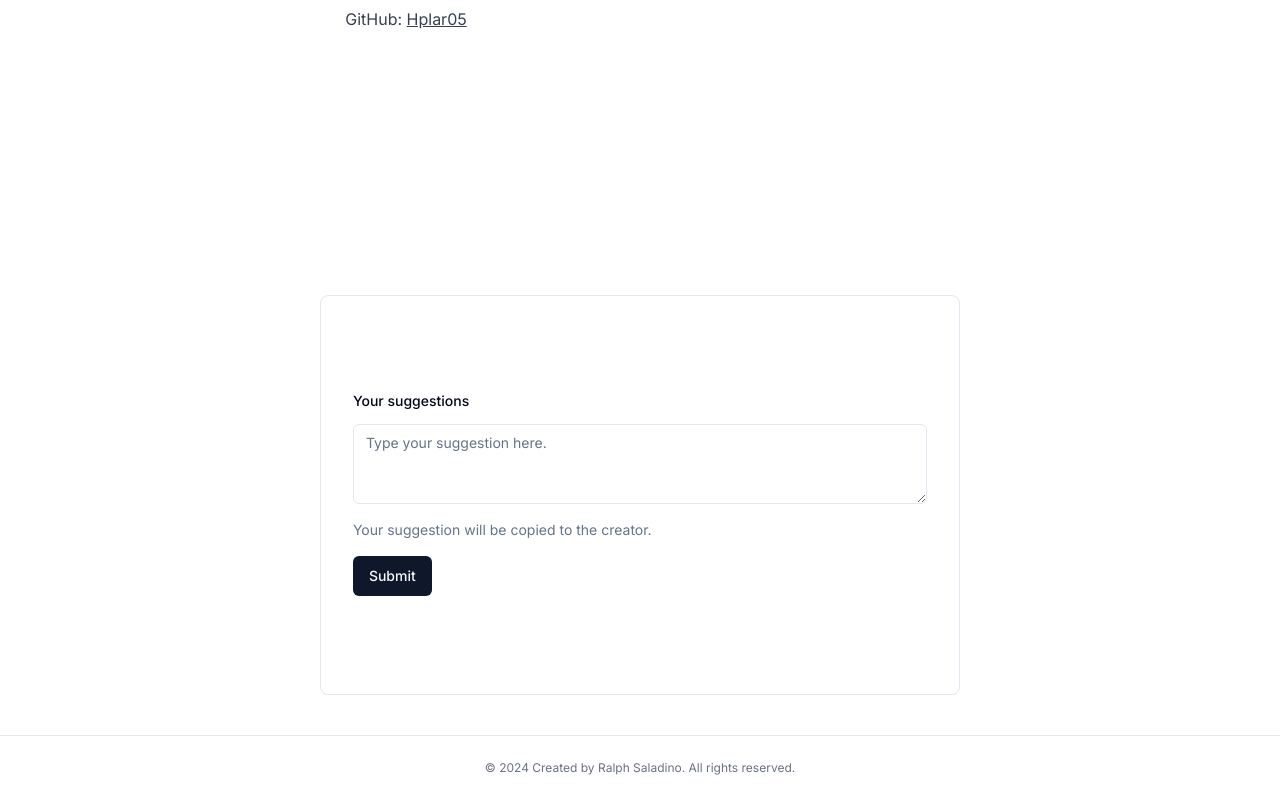
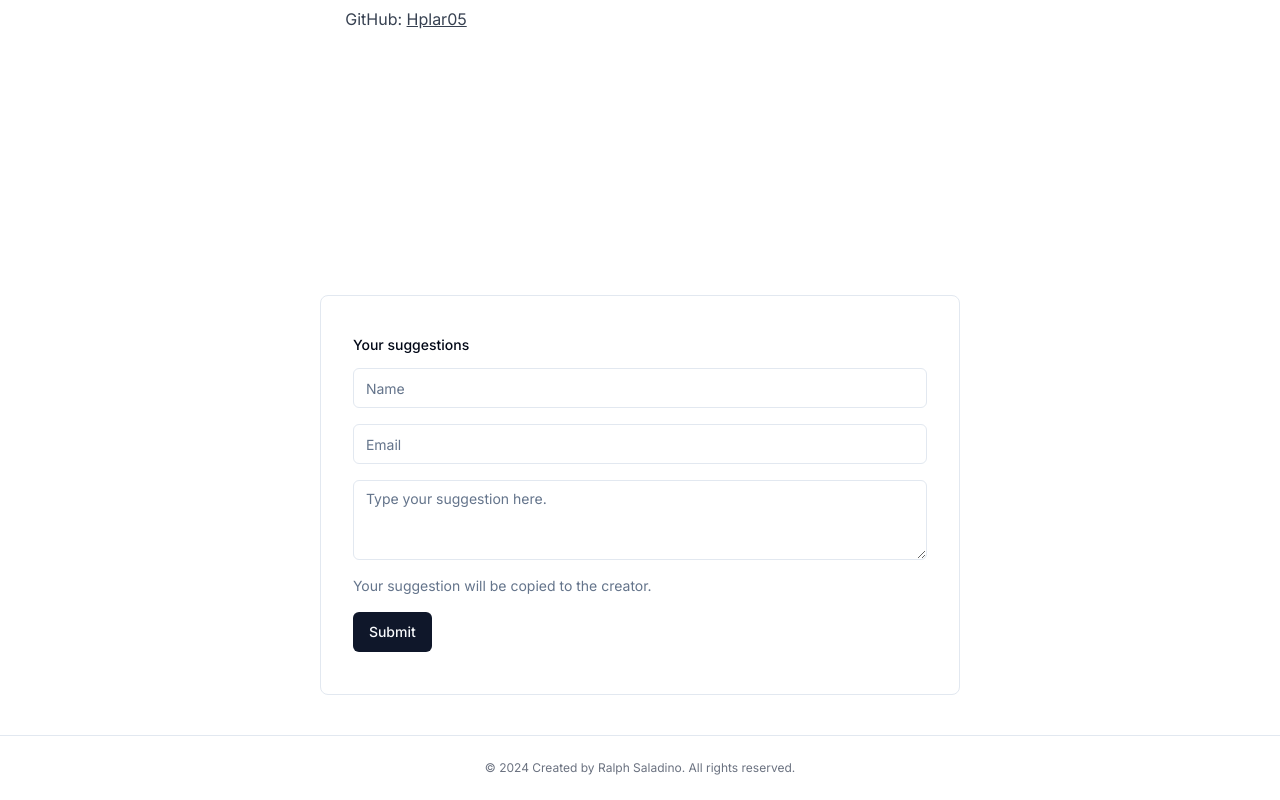
Before and after one commit to hplar05/Portfolio-2.0, a Next.js app: page / in a window 1280 px wide. Shown: the part 2777-3577 px from the top of the page. Built offline with nearby package versions, Linux system fonts and the light colour scheme.

Commit message:
feat: hookform and zod

```diff
--- a/app/(sections)/Suggestion.tsx
+++ b/app/(sections)/Suggestion.tsx
@@ -1,4 +1,4 @@
-import { SuggestionInput } from "@/components/SuggestionInput";
+import SuggestionInput from "@/components/SuggestionInput";
 import React from "react";
 
 const Suggestion = () => {
--- a/components/SuggestionInput.tsx
+++ b/components/SuggestionInput.tsx
@@ -1,22 +1,63 @@
+"use client";
+
 import { Label } from "@/components/ui/label";
 import { Textarea } from "@/components/ui/textarea";
 import { Button } from "./ui/button";
+import { zodResolver } from "@hookform/resolvers/zod";
+import { useForm } from "react-hook-form";
+import type { FieldValues } from "react-hook-form";
+import { Input } from "@/components/ui/input";
+import {
+  SuggestionSchema,
+  SuggestionType,
+} from "@/lib/validation/suggestionSchema";
 
-export function SuggestionInput() {
+export default function SuggestionInput() {
+  const {
+    register,
+    handleSubmit,
+    formState: { errors, isSubmitting },
+    reset,
+  } = useForm<SuggestionType>({
+    resolver: zodResolver(SuggestionSchema),
+  });
+
+  const onSubmit = async (data: SuggestionType) => {
+    // todo: submit to server
+    // ...
+    await new Promise((resolve) => setTimeout(resolve, 4000));
+
+    reset();
+  };
+
   return (
     <div className="border rounded-lg mb-20 h-[50vh] justify-center flex items-center">
-      <form className="grid w-[90%] gap-4" action="post">
+      <form onSubmit={handleSubmit(onSubmit)} className="grid w-[90%] gap-4">
         <Label htmlFor="message-2 text-lg">Your suggestions</Label>
+        <Input {...register("name")} type="name" placeholder="Name" />
+        {errors.name && (
+          <p className="text-red-500">{`${errors.name.message}`}</p>
+        )}
+        <Input {...register("email")} type="email" placeholder="Email" />
+        {errors.email && (
+          <p className="text-red-500">{`${errors.email.message}`}</p>
+        )}
         <Textarea
-          required
+          {...register("text")}
+          typeof="text"
           placeholder="Type your suggestion here."
           id="message-2"
         />
+        {errors.text && (
+          <p className="text-red-500">{`${errors.text.message}`}</p>
+        )}
         <p className="text-sm text-muted-foreground">
           Your suggestion will be copied to the creator.
         </p>
         <div>
-          <Button type="submit">Submit</Button>
+          <Button type="submit" disabled={isSubmitting}>
+            Submit
+          </Button>
         </div>
       </form>
     </div>
--- /dev/null
+++ b/components/ui/input.tsx
@@ -0,0 +1,25 @@
+import * as React from "react"
+
+import { cn } from "@/lib/utils"
+
+export interface InputProps
+  extends React.InputHTMLAttributes<HTMLInputElement> {}
+
+const Input = React.forwardRef<HTMLInputElement, InputProps>(
+  ({ className, type, ...props }, ref) => {
+    return (
+      <input
+        type={type}
+        className={cn(
+          "flex h-10 w-full rounded-md border border-input bg-background px-3 py-2 text-sm ring-offset-background file:border-0 file:bg-transparent file:text-sm file:font-medium placeholder:text-muted-foreground focus-visible:outline-none focus-visible:ring-2 focus-visible:ring-ring focus-visible:ring-offset-2 disabled:cursor-not-allowed disabled:opacity-50",
+          className
+        )}
+        ref={ref}
+        {...props}
+      />
+    )
+  }
+)
+Input.displayName = "Input"
+
+export { Input }
--- /dev/null
+++ b/lib/validation/suggestionSchema.ts
@@ -0,0 +1,11 @@
+import { z } from "zod"
+
+export type SuggestionType = z.infer<typeof SuggestionSchema>
+
+export const SuggestionSchema = z.object({
+    text: z.string()
+    .min(5, { message: "Minimum length of text is 5" })
+    .max(100, { message: "Maximum length of text is 100" }),
+    name: z.string().min(3, {message: "Minimum length of name is 3"}),
+    email: z.string()
+})
--- a/package.json
+++ b/package.json
@@ -9,6 +9,7 @@
     "lint": "next lint"
   },
   "dependencies": {
+    "@hookform/resolvers": "^3.6.0",
     "@radix-ui/react-dropdown-menu": "^2.0.6",
     "@radix-ui/react-label": "^2.0.2",
     "@radix-ui/react-slot": "^1.0.2",
@@ -19,8 +20,10 @@
     "next-themes": "^0.3.0",
     "react": "^18",
     "react-dom": "^18",
+    "react-hook-form": "^7.52.0",
     "tailwind-merge": "^2.3.0",
-    "tailwindcss-animate": "^1.0.7"
+    "tailwindcss-animate": "^1.0.7",
+    "zod": "^3.23.8"
   },
   "devDependencies": {
     "@types/node": "^20",
```
Also changed, not shown: 1 other file (tests, documents, lock files or other folders).
